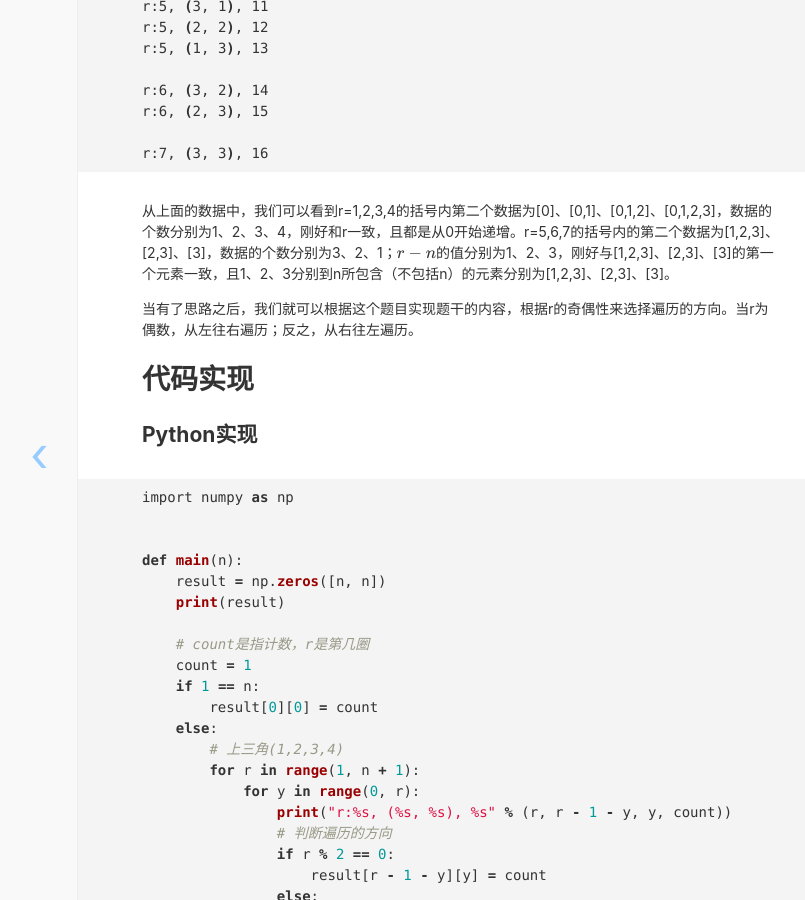
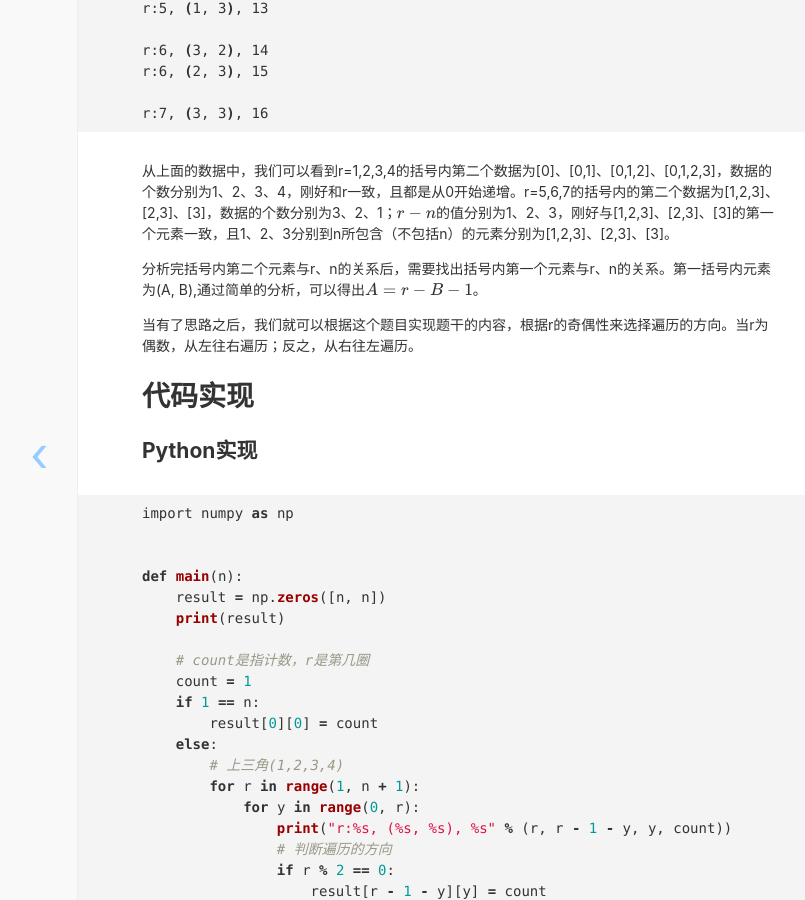
Before and after one commit to gdoulingwo/LinkWorld-Algorithm-Blog, a Jekyll site: the page built from _posts/2019-09-25-二维数组Z型输出.md, in a window 1280 px wide and 900 px high, scrolled down 1794 px. Shown: the whole window, without its empty margins (179-984 px from the left). Built offline with Jekyll 4.4.1, drawn with Linux system fonts in a browser that asks for light colours; nearby versions of some CDN libraries; formulas are drawn with MathJax 3; comment, search, counter and statistics services are not loaded; some of the changed text lies outside the part shown.

Commit message:
Update:补充二维数组Z形输出的思路。

````diff
--- a/_posts/2019-09-25-二维数组Z型输出.md
+++ b/_posts/2019-09-25-二维数组Z型输出.md
@@ -17,6 +15,7 @@ date: '2019-09-25 23:21:08'
 按照垂直对角线的方式一行行的输出：
 
 ```shell
+# 第一个是圈数，第二个是循环的圈的数据
 1->1
 2->2 3
 3->4 5 6
@@ -79,6 +78,8 @@ r:7, (3, 3), 16
 ```
 
 从上面的数据中，我们可以看到r=1,2,3,4的括号内第二个数据为[0]、[0,1]、[0,1,2]、[0,1,2,3]，数据的个数分别为1、2、3、4，刚好和r一致，且都是从0开始递增。r=5,6,7的括号内的第二个数据为[1,2,3]、[2,3]、[3]，数据的个数分别为3、2、1；$r-n$的值分别为1、2、3，刚好与[1,2,3]、[2,3]、[3]的第一个元素一致，且1、2、3分别到n所包含（不包括n）的元素分别为[1,2,3]、[2,3]、[3]。
+
+分析完括号内第二个元素与r、n的关系后，需要找出括号内第一个元素与r、n的关系。第一括号内元素为(A, B),通过简单的分析，可以得出$A=r-B-1$。
 
 当有了思路之后，我们就可以根据这个题目实现题干的内容，根据r的奇偶性来选择遍历的方向。当r为偶数，从左往右遍历；反之，从右往左遍历。
 
````
Also changed, not shown: other parts of _posts/2019-09-25-二维数组Z型输出.md (+0 -2 lines).
